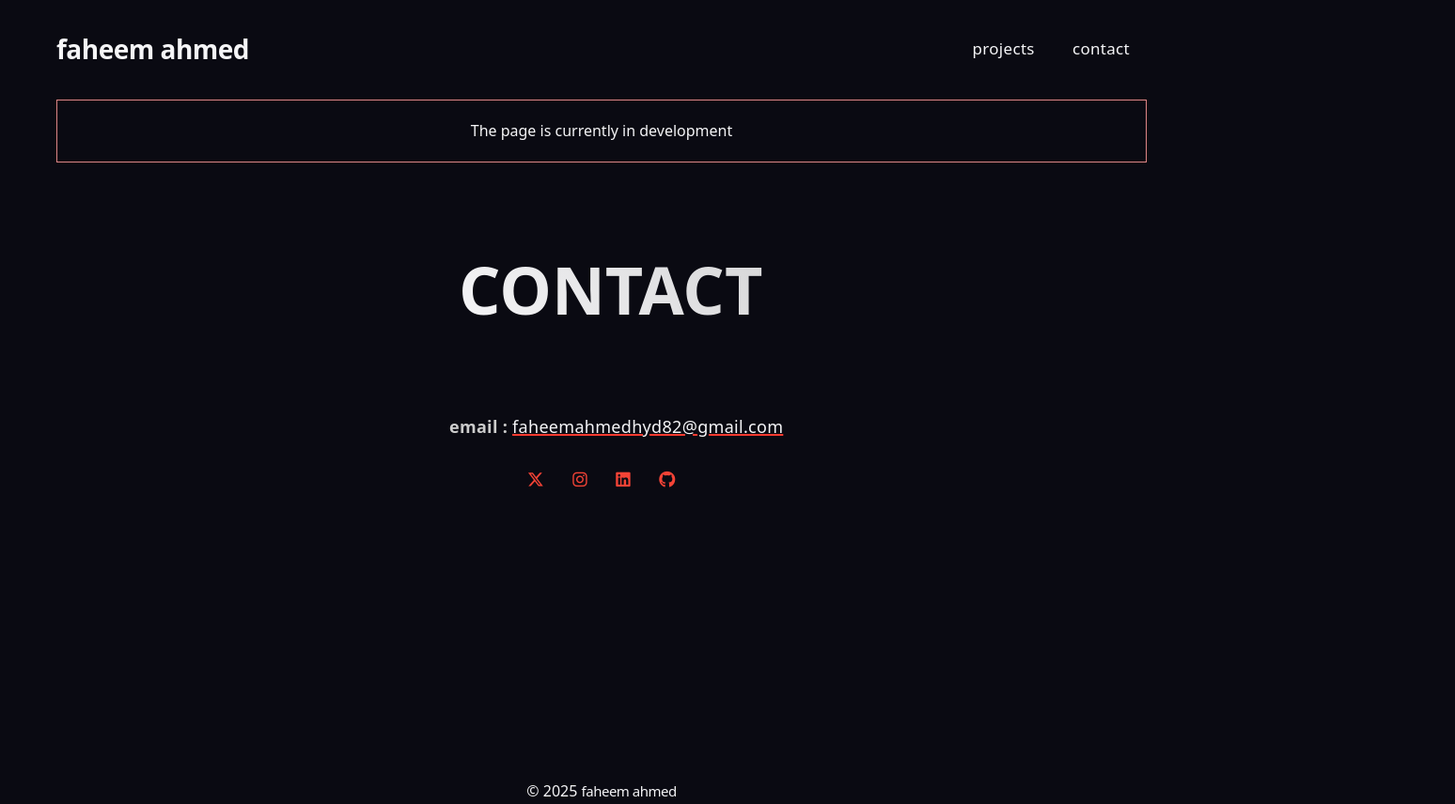
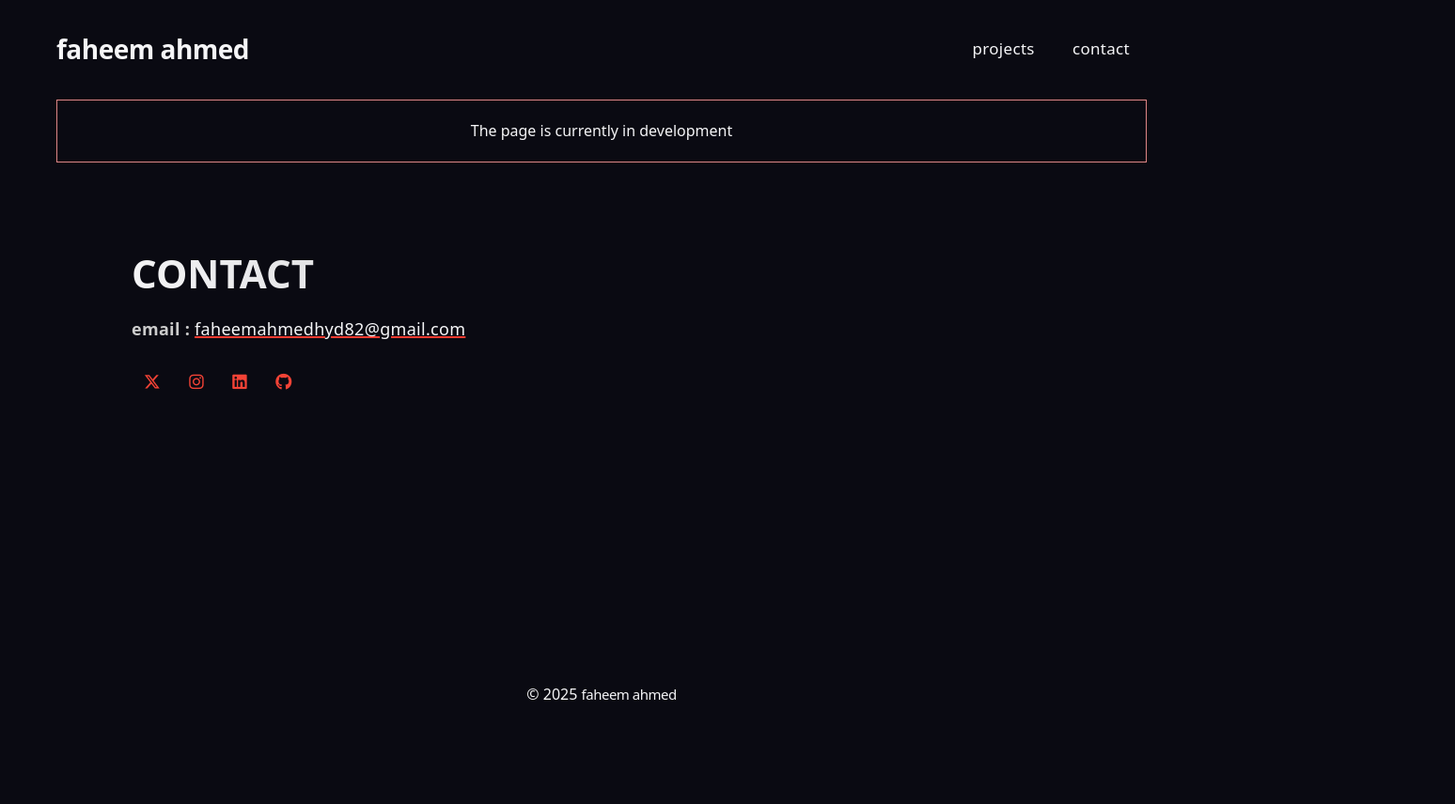
Before and after one commit to faheeemm/timepass, a plain HTML site: page 01/contact.html in a window 1280 px wide. Shown: the whole page at 94% size, 1548 px wide, since content can reach past the window. After the commit the page ends 800 px from the top, so only its background shows below. Drawn offline with Linux system fonts and the light colour scheme.

Commit message:
undo the changes

```diff
--- a/01/contact.html
+++ b/01/contact.html
@@ -60,12 +60,12 @@
         </div>
 
         <!-- main -->
-        <div class="content" style="position: relative; left: 30%;">
+        <div class="content">
             <div class="content-text">
-                <h1 style="font-size: 70px; margin-bottom: 90px;">CONTACT</h1>
-                <p style="position: relative; left: -1%;"><b>email :</b> <a href="mailto:faheemahmedhyd82@gmail.com" target="_blank">faheemahmedhyd82@gmail.com</a>
+                <h1>CONTACT</h1>
+                <p><b>email :</b> <a href="mailto:faheemahmedhyd82@gmail.com" target="_blank">faheemahmedhyd82@gmail.com</a>
                 </p>
-                <div class="icons" style="position: relative; left: 6%;">
+                <div class="icons">
                     <a href="https://x.com/FaheemA57307316" target="_blank" aria-label="Twitter"><i
                             class="fa-brands fa-x-twitter"></i></a>
                     <a href="https://www.instagram.com/_.fxheem._?igsh=anBrN3A3Z3VjMjV4" target="_blank"
```
